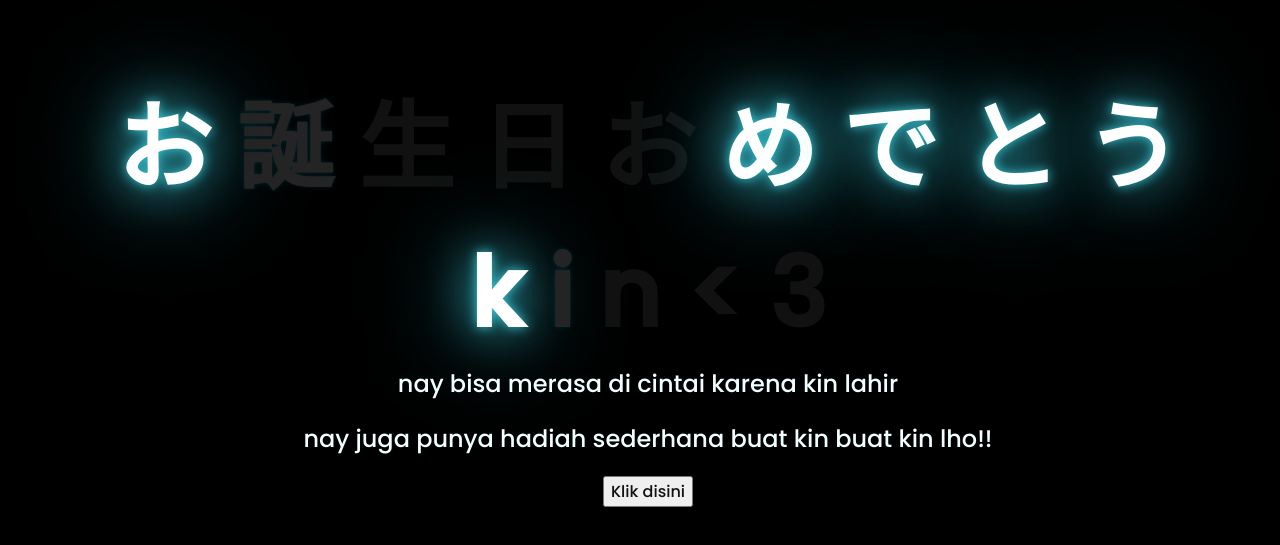
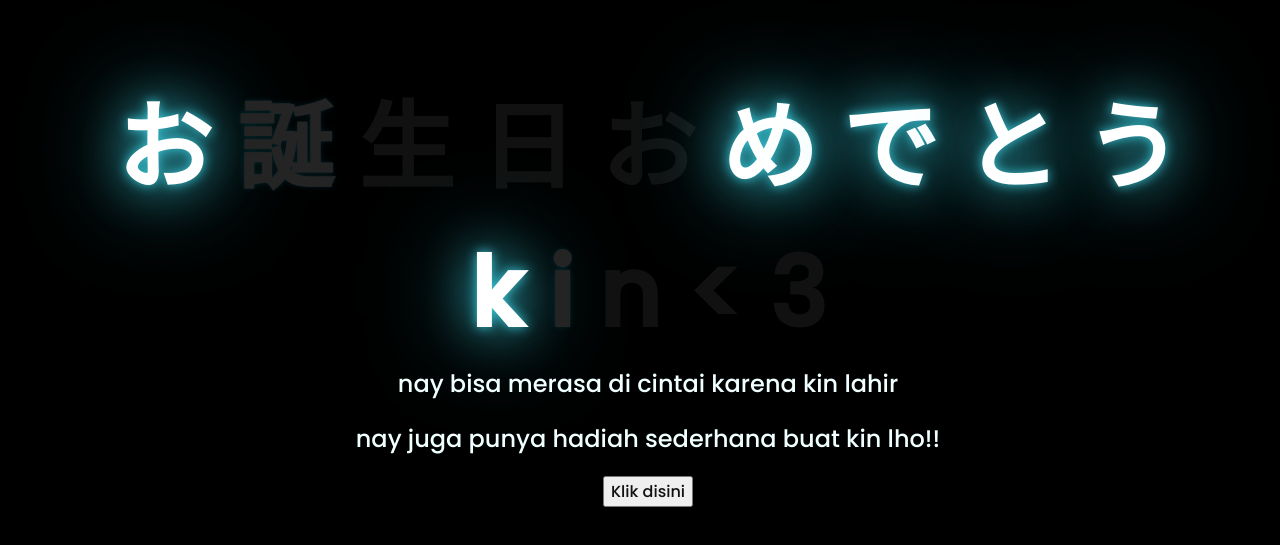
Before and after one commit to asterialia/happy-birthday-kin, a plain HTML site: page index.html in a window 1280 px wide. Shown: the part 119-664 px from the top of the page. Drawn offline with Linux system fonts and the light colour scheme.

Commit message:
Update index.html

```diff
--- a/index.html
+++ b/index.html
@@ -33,7 +33,7 @@
         <span>nay bisa merasa di cintai karena kin lahir</span>
     </div>
     <div class="description">
-        <span>nay juga punya hadiah sederhana buat kin buat kin lho!!</span>
+        <span>nay juga punya hadiah sederhana buat kin lho!!</span>
     </div>
     <div class="button">
         <button>
```
